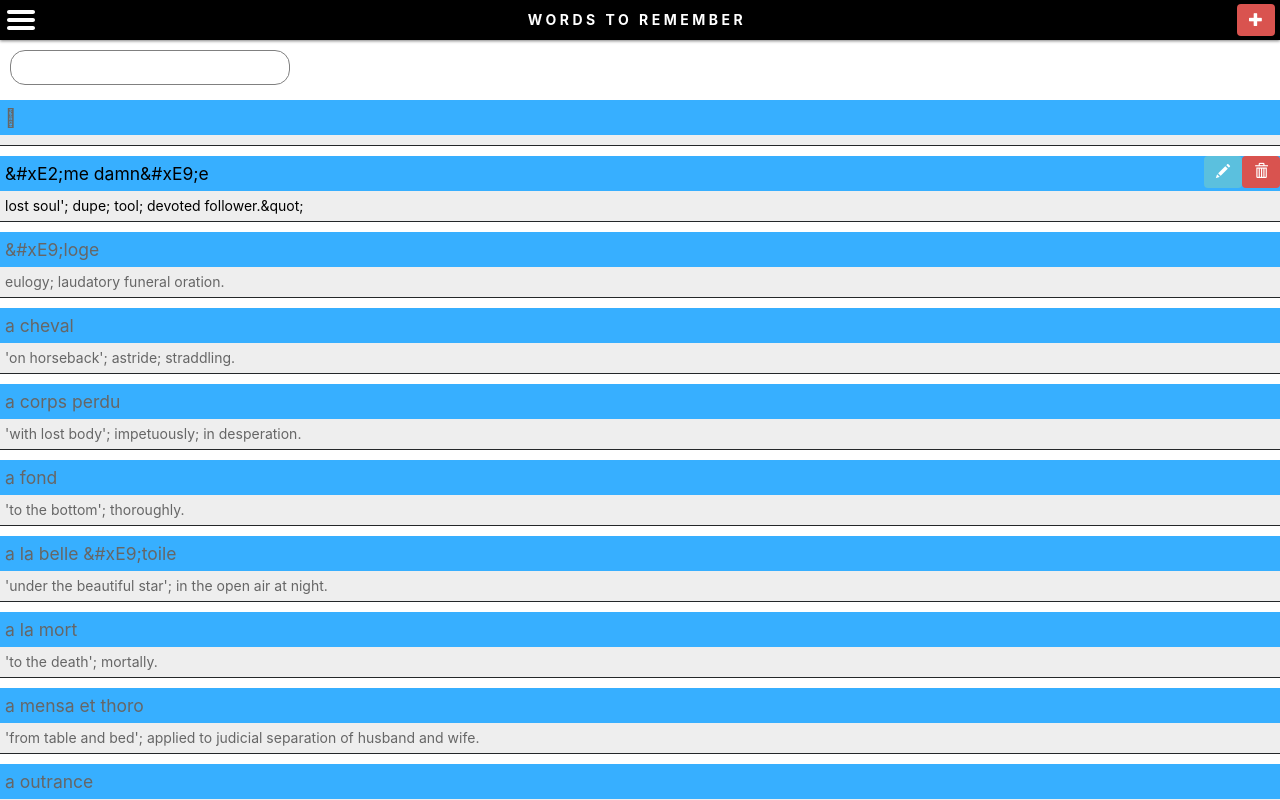
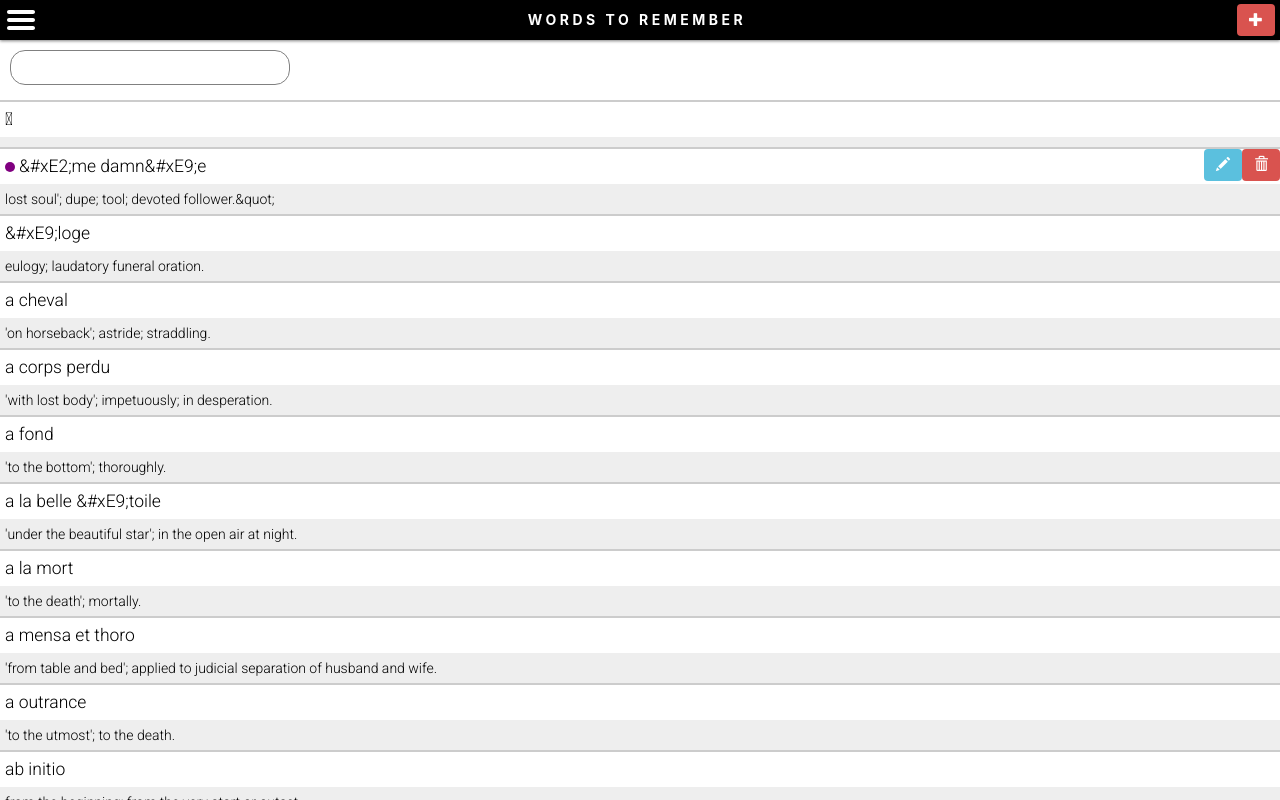
Before and after one commit to ricktoews/wordmage.app, a React (Create React App) app: page /browse in a window 1280 px wide. Both pictures are taken after a click on the item 640 px from the left and 189 px from the top of the page. Shown: the top 800 px of the page. Built offline with nearby package versions, Linux system fonts and the light colour scheme.

Commit message:
Styling of word list.

```diff
--- a/src/App.scss
+++ b/src/App.scss
@@ -1,4 +1,7 @@
+@import url('https://fonts.googleapis.com/css2?family=Lato:ital,wght@0,300;0,400;1,100;1,300&family=Roboto:ital,wght@0,100;0,300;1,100;1,300&display=swap');
+
 @import './WordForm.scss';
+
 
 /*
   COLORS
@@ -16,8 +19,8 @@ $btn-color: white;
 $btn-save-background: $site-green;
 $btn-cancel-background: $site-red;
 
-$list-word-color: #f4e3c9;
-$list-word-background: #37AFFF;
+$list-word-color: #333;
+$list-word-background: #fff;
 
 $word-color: $list-word-color;
 $word-background: $list-word-background;
@@ -142,6 +145,16 @@ $spotlight-height: 200px;
 	top: 50px;
 }
 
+.spotlight-marker {
+	width: 10px;
+	height: 10px;
+	background-color: purple;
+	border-radius: 50px;
+	margin-top: 8px;
+	margin-right: 4px;
+	float: left;
+}
+
 .browse-container, .spotlight-list-container {
 	position: absolute;
 	top: 0;
@@ -180,14 +193,11 @@ $spotlight-height: 200px;
 				list-style-type: none;
 
 				li {
-					margin-bottom: 10px;
-					background-color: #eee;
-					border-bottom: 1px solid #242729;
-					color: #666;
+					font-family: Roboto;
+					font-weight: 300;
+					border-top: 2px solid #ccc;
+					color: #000;
 
-					&.spotlight {
-						color: #000;
-					}
 					.list-item {
 						position: relative;
 
@@ -195,7 +205,7 @@ $spotlight-height: 200px;
 							font-size: 1.25em;
 							padding: 5px;
 							display:block;
-							background-color: $list-word-background;
+							//background-color: $list-word-background;
 						}
 						.list-button-wrapper {
 							position: absolute;
@@ -206,6 +216,7 @@ $spotlight-height: 200px;
 					.list-def {
 						font-size: 1em;
 						padding: 5px;
+						background-color: #eee;
 					}
 				}
 				.list-loading-container {
--- a/src/components/WordItem.js
+++ b/src/components/WordItem.js
@@ -12,6 +12,7 @@ function WordItem(props) {
 	const def = wordObj.def;
 	//const isCustom = wordObj.custom;
 	const className = wordObj.spotlight ? 'spotlight' : '';
+	const spotlightMarker = wordObj.spotlight ? <div className="spotlight-marker"></div> : null;
 	const isCustom = WordsInterface.isCustom(word);
 	const startRef = useRef(null);
 
@@ -32,7 +33,7 @@ function WordItem(props) {
 	<li className={className} onClick={toggleSpotlightHandler}>
 	  {props.starthere ? <div ref={startRef}></div> : null}
 	  <div className="list-item">
-	    <div className="list-word">{word}</div>
+	    <div className="list-word">{spotlightMarker}{word}</div>
 	    {isCustom ? (
 	      <div className={'list-button-wrapper' + (isCustom ? '' : ' hide-section')}>
 	        <EditIcon onClick={() => { props.popupWordForm(wordId)} } />
--- a/src/utils/data-source.js
+++ b/src/utils/data-source.js
@@ -17,7 +17,7 @@ const starter = JSON.stringify({
 		spotlight: true
 	}*/]
 });
-//localStorage.removeItem('my-words');
+localStorage.removeItem('my-words');
 
 /**
  * Get user data from local storage. Return it in original format.
```
